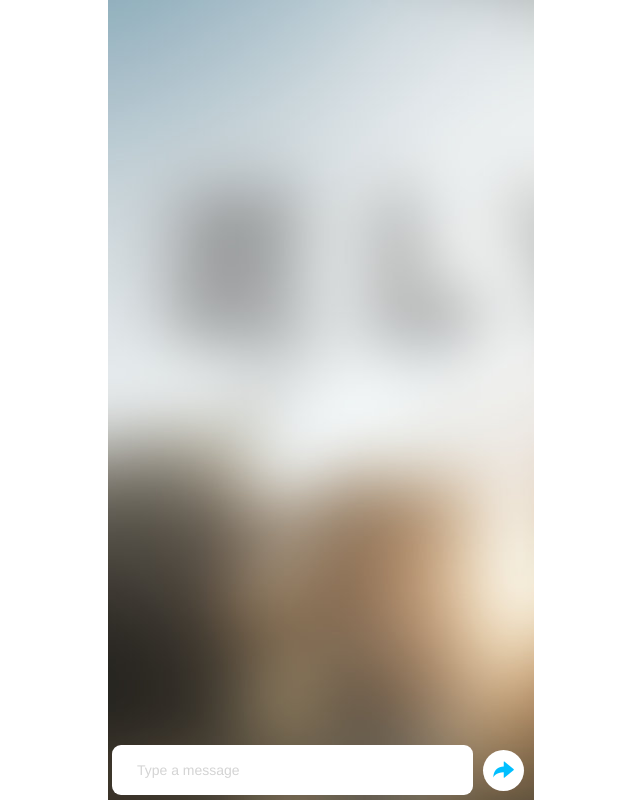
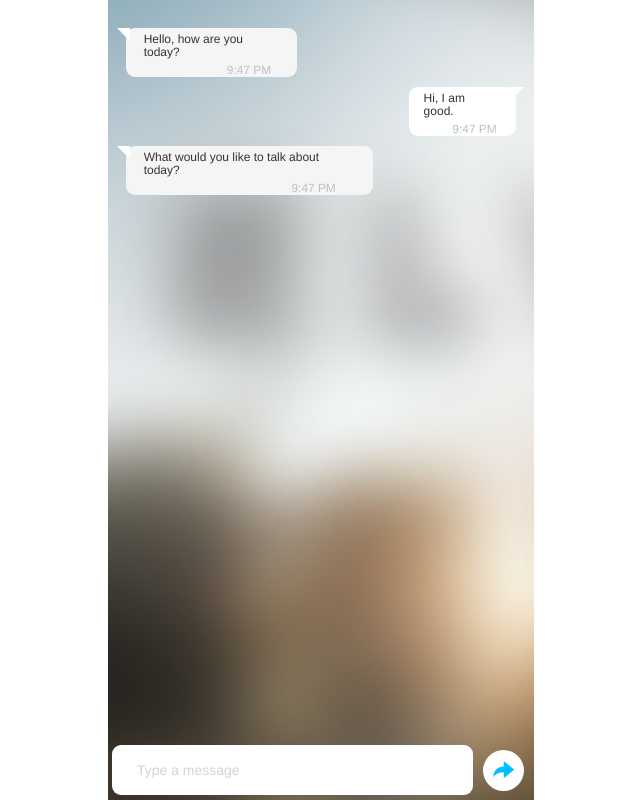
Before and after one commit to Jahnvi27/Ahrensburg, a Flask app: page / in a window 1280 px wide. Shown: the whole page, without its empty margins (319-959 px from the left). Run offline with Flask 2, Linux system fonts and the light colour scheme; some libraries are stand-ins or nearby versions.

Commit message:
Added introductory conversation

```diff
--- a/static/index.js
+++ b/static/index.js
@@ -17,6 +17,7 @@
     //Remove--
     console.log("User types query!!");
     //--
+      inputConversation("user",text);
     $('#usrtext').val('');
   }
 };
@@ -52,3 +53,46 @@
     }
     return min;
 }
+
+//-- Method to add introductory conversation.
+function inputConversation(userbot, message, time){
+    if (time === undefined){
+        time = 0;
+    }
+    var introField = "";
+    var date = showTimeStamp(new Date());
+
+    if (userbot == "bot"){
+        introField = '<li style="width:100%">' +
+                        '<div class="box macro">' +
+                            '<div class="text text-l">' +
+                                '<p>'+ message +'</p>' +
+                                '<p><small>'+date+'</small></p>' +
+                            '</div>' +
+                        '</div>' +
+                    '</li>';
+    }else{
+        introField = '<li style="width:100%;">' +
+                        '<div class="box-right macro">' +
+                            '<div class="text text-r">' +
+                                '<p>'+ message +'</p>' +
+                                '<p><small>'+date+'</small></p>' +
+                            '</div>' +
+
+                  '</li>';
+    }
+    setTimeout(
+        function(){
+            $("lst").append(introField).scrollTop($("lst").prop('scrollHeight'));
+        }, time);
+
+}
+
+//-- Method to print introductory conversation
+function startConversation() {
+    inputConversation("bot", "Hello, how are you today?", 0);
+    inputConversation("user", "Hi, I am good.", 1500);
+    inputConversation("bot", "What would you like to talk about today?", 3500);
+    inputConversation("user", "Tell me some good stuff to watch.", 7000);
+    inputConversation("bot", "What would you like to watch?", 9500);
+}
--- a/static/style.css
+++ b/static/style.css
@@ -152,3 +152,15 @@
   /* Firefox 18- */
   color: #d4d4d4;
 }
+
+lst {
+    width:100%;
+    list-style-type: none;
+    padding:18px;
+    position:absolute;
+    bottom:47px;
+    display:flex;
+    flex-direction: column;
+    top:0;
+    overflow-y:scroll;
+}
--- a/templates/chat.html
+++ b/templates/chat.html
@@ -17,6 +17,7 @@
         <div class="glyphicon glyphicon-hand-down"></div>
       </div>
       <div class="col-sm-4 col-sm-offset-4 frame">
+          <lst></lst>
           <div>
               <div class="box-right macro usrtext">
                   <div class="text text-r" style="background:white !important">
```
